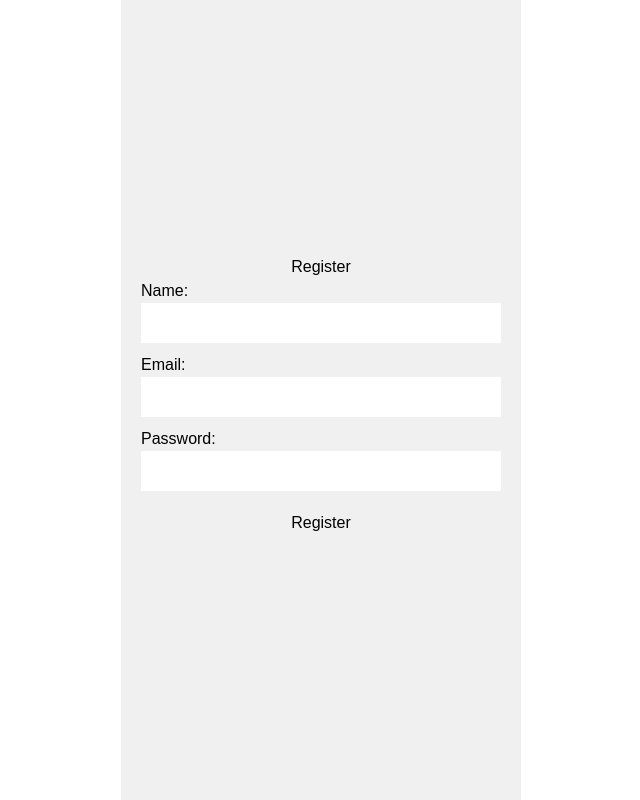
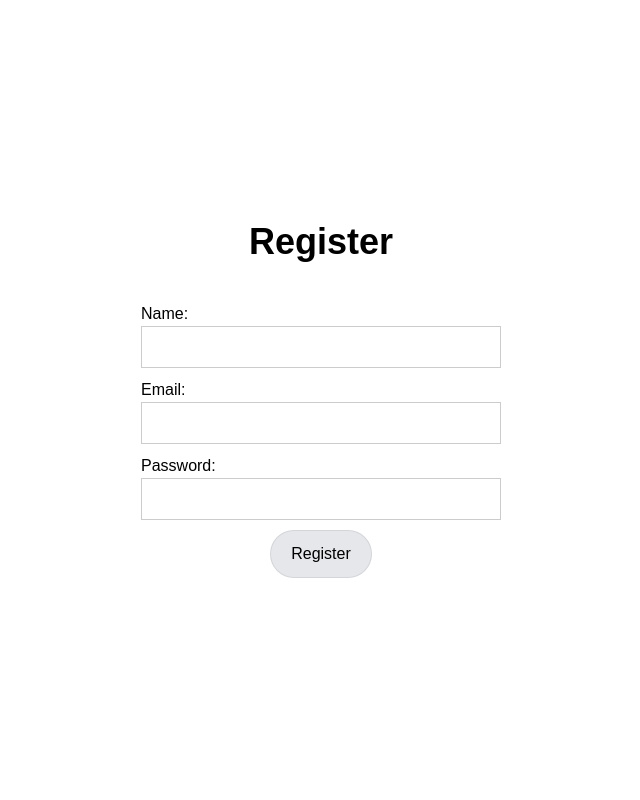
Before and after one commit to lny926/CISE_Test, a Next.js app in the folder frontend/: page /register in a window 1280 px wide. Shown: the whole page, without its empty margins (319-959 px from the left). Built offline with nearby package versions, Linux system fonts and the light colour scheme.

Commit message:
Changed the register page look to the same as login page and others

```diff
--- a/frontend/src/app/register/page.tsx
+++ b/frontend/src/app/register/page.tsx
@@ -32,21 +32,27 @@ const RegisterPage = () => {
       maxWidth: '400px',
       margin: 'auto',
       padding: '20px',
-      backgroundColor: '#f0f0f0',
+      backgroundColor: 'white',
       height: '100vh',
       display: 'flex',
       flexDirection: 'column',
       justifyContent: 'center',
       alignItems: 'center',
     }}>
-      <h1>Register</h1>
+      <h1 className="text-4xl font-bold text-black mb-10">Register</h1>
       <div style={{ marginBottom: '10px', width: '100%' }}>
         <label>Name:</label>
         <input
           type="text"
           value={name}
           onChange={(e) => setName(e.target.value)}
-          style={{ width: '100%', padding: '8px' }}
+          style={{
+            width: '100%',
+            padding: '8px',
+            color: 'black',
+            backgroundColor: 'white',
+            border: '1px solid #ccc'
+          }}
         />
       </div>
       <div style={{ marginBottom: '10px', width: '100%' }}>
@@ -55,7 +61,13 @@ const RegisterPage = () => {
           type="email"
           value={email}
           onChange={(e) => setEmail(e.target.value)}
-          style={{ width: '100%', padding: '8px' }}
+          style={{
+            width: '100%',
+            padding: '8px',
+            color: 'black',
+            backgroundColor: 'white',
+            border: '1px solid #ccc'
+          }}
         />
       </div>
       <div style={{ marginBottom: '10px', width: '100%' }}>
@@ -64,10 +76,18 @@ const RegisterPage = () => {
           type="password"
           value={password}
           onChange={(e) => setPassword(e.target.value)}
-          style={{ width: '100%', padding: '8px' }}
+          style={{
+            width: '100%',
+            padding: '8px',
+            color: 'black',
+            backgroundColor: 'white',
+            border: '1px solid #ccc'
+          }}
         />
       </div>
-      <button onClick={handleRegister} style={{ padding: '10px 20px' }}>
+      <button onClick={handleRegister}
+      className="rounded-full border border-solid border-black/[.08] dark:border-white/[.145] transition-colors flex items-center justify-center bg-gray-200 text-black gap-2 text-sm sm:text-base h-10 sm:h-12 px-4 sm:px-5"
+      >
         Register
       </button>
     </div>
```
